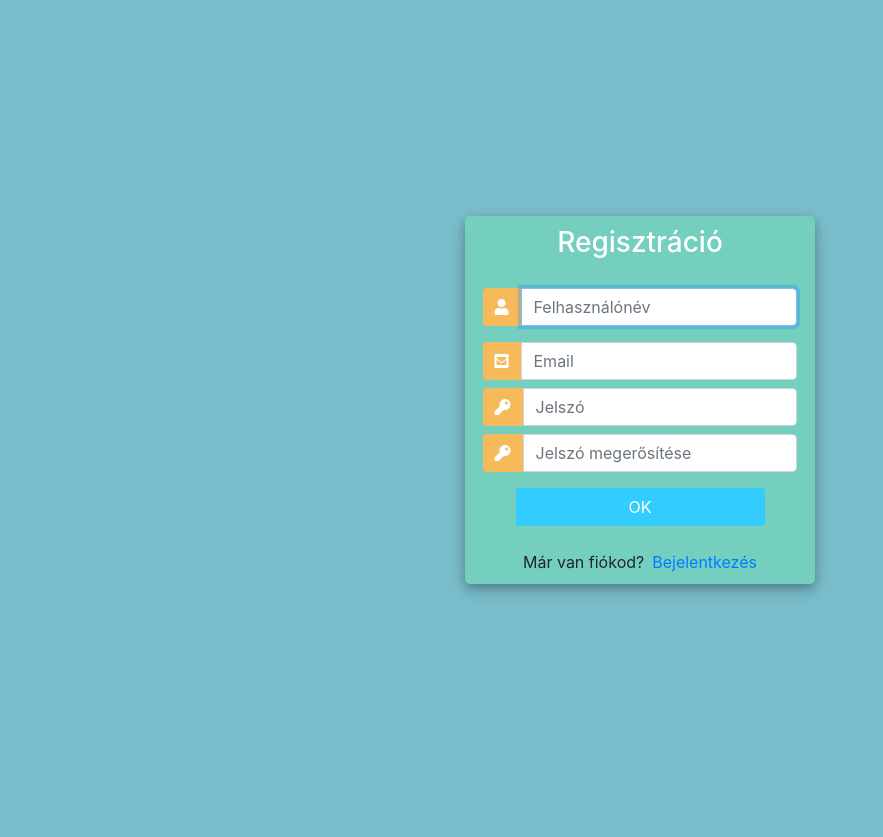
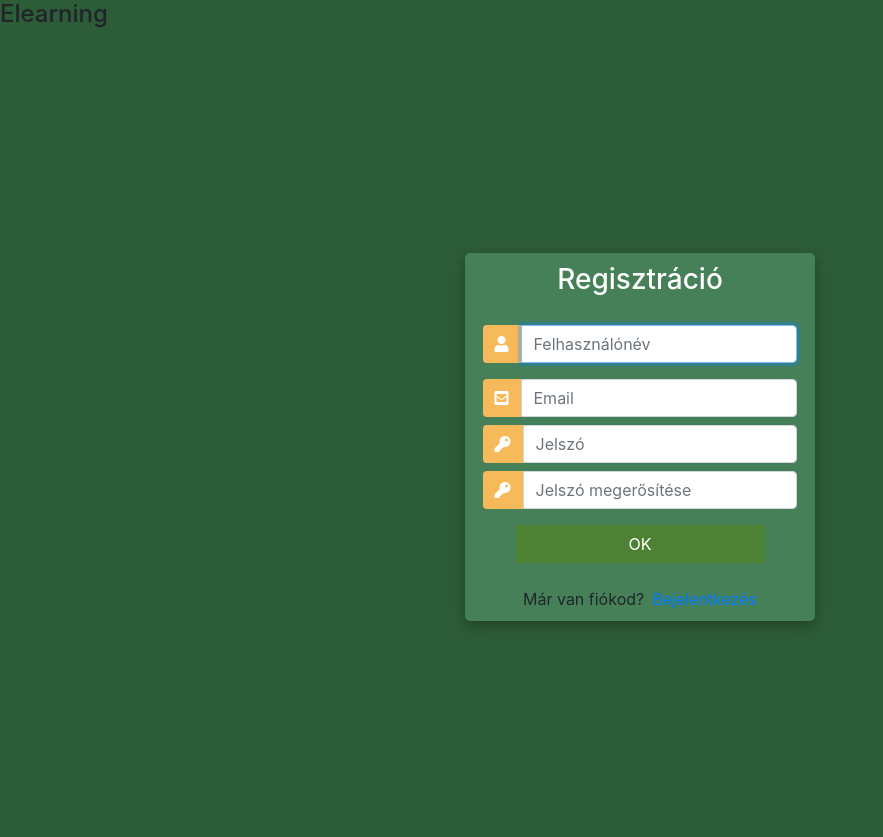
Before and after one commit to prokajkristof/Husi, a Django app: page /register/ in a window 1280 px wide. Shown: the whole page, without its empty margins (0-883 px from the left). Before the commit the page ends 596 px from the top, so only its background shows below. Run offline with Django 4.2, Linux system fonts and the light colour scheme; some libraries are stand-ins or nearby versions.

Commit message:
Styling, finishing up login/register

```diff
--- a/templates/accounts/register.html
+++ b/templates/accounts/register.html
@@ -1,6 +1,8 @@
 <!DOCTYPE html>
 <html>
-
+    <div class="logo">
+        <h4>Elearning</h4>
+    </div>
 <head>
 	<title>Login</title>
 	<link rel="stylesheet" href="https://stackpath.bootstrapcdn.com/bootstrap/4.1.3/css/bootstrap.min.css" integrity="sha384-MCw98/SFnGE8fJT3GXwEOngsV7Zt27NXFoaoApmYm81iuXoPkFOJwJ8ERdknLPMO" crossorigin="anonymous">
@@ -13,21 +15,21 @@
 			margin: 0;
 			padding: 0;
 			height: 100%;
-			background: #7abecc !important;
+			background: #2d5c38 !important;
 		}
 		.user_card {
 			width: 350px;
 			margin-top: auto;
 			margin-bottom: auto;
-			background: #74cfbf;
+			background: #458059;
 			position: relative;
 			display: flex;
 			justify-content: center;
 			flex-direction: column;
 			padding: 10px;
-			box-shadow: 0 4px 8px 0 rgba(0, 0, 0, 0.2), 0 6px 20px 0 rgba(0, 0, 0, 0.19);
-			-webkit-box-shadow: 0 4px 8px 0 rgba(0, 0, 0, 0.2), 0 6px 20px 0 rgba(0, 0, 0, 0.19);
-			-moz-box-shadow: 0 4px 8px 0 rgba(0, 0, 0, 0.2), 0 6px 20px 0 rgba(0, 0, 0, 0.19);
+			box-shadow: 0 4px 8px 0 rgba(0, 0, 0, 0.2), 0 6px 20px 0 rgba(0, 0, 0, 0.1);
+			-webkit-box-shadow: 0 4px 8px 0 rgba(0, 0, 0, 0.2), 0 6px 20px 0 rgba(0, 0, 0, 0.1);
+			-moz-box-shadow: 0 4px 8px 0 rgba(0, 0, 0, 0.2), 0 6px 20px 0 rgba(0, 0, 0, 0.1);
 			border-radius: 5px;
 
 		}
@@ -38,10 +40,12 @@
 
 		#form-title{
 			color: #fff;
+
 		}
+
 		.login_btn {
 			width: 100%;
-			background: #33ccff !important;
+			background: #4D8235 !important;
 			color: white !important;
 		}
 		.login_btn:focus {
@@ -63,6 +67,12 @@
 			outline: 0px !important;
 		}
 
+		#messages{
+			background-color: grey;
+			color: #fff;
+			padding: 10px;
+			margin-top: 10px;
+		}
 	</style>
 
 </head>
```
Also changed, not shown: templates/accounts/login.html (+10 -8 lines), templates/elearning/header.html (+7 -6 lines), templates/elearning/index.html (+10 -0 lines), db.sqlite3, static/css/index.css (line endings or trailing spaces).
